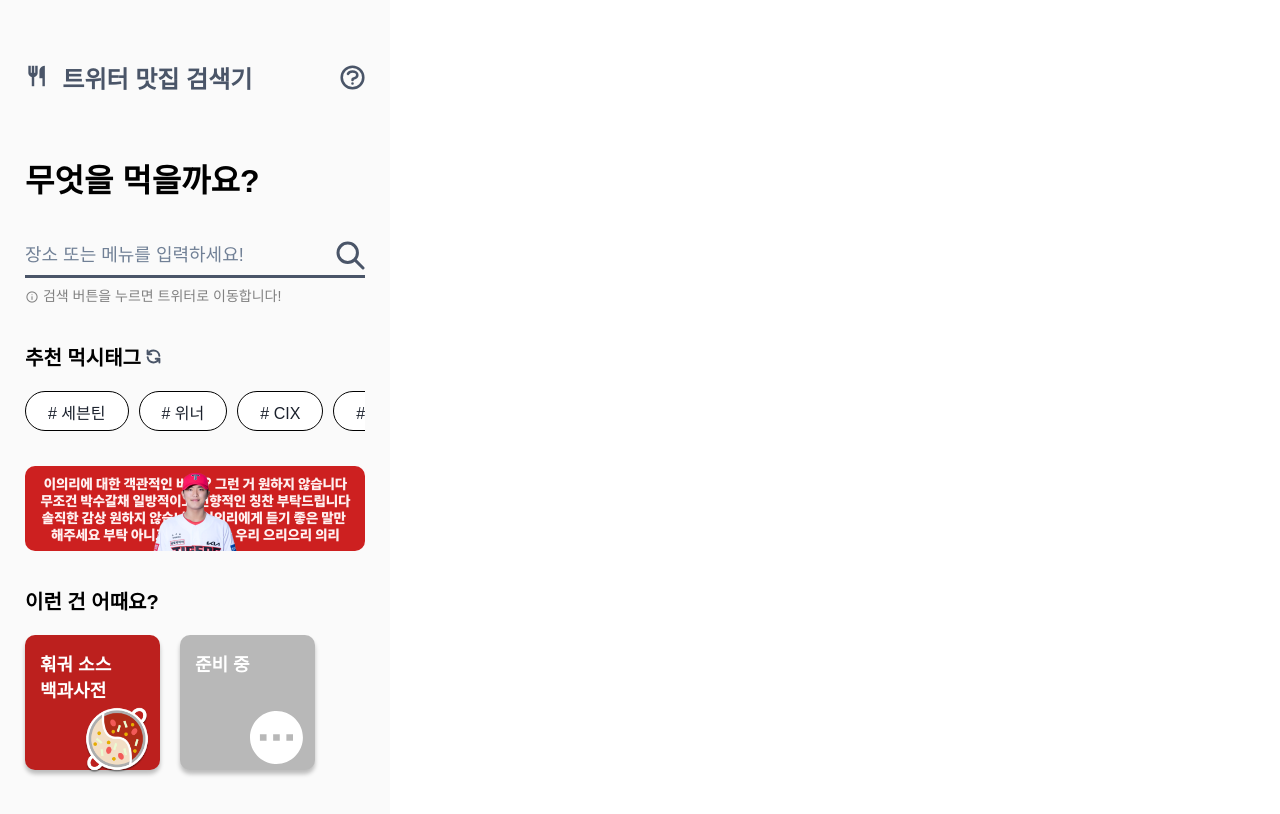
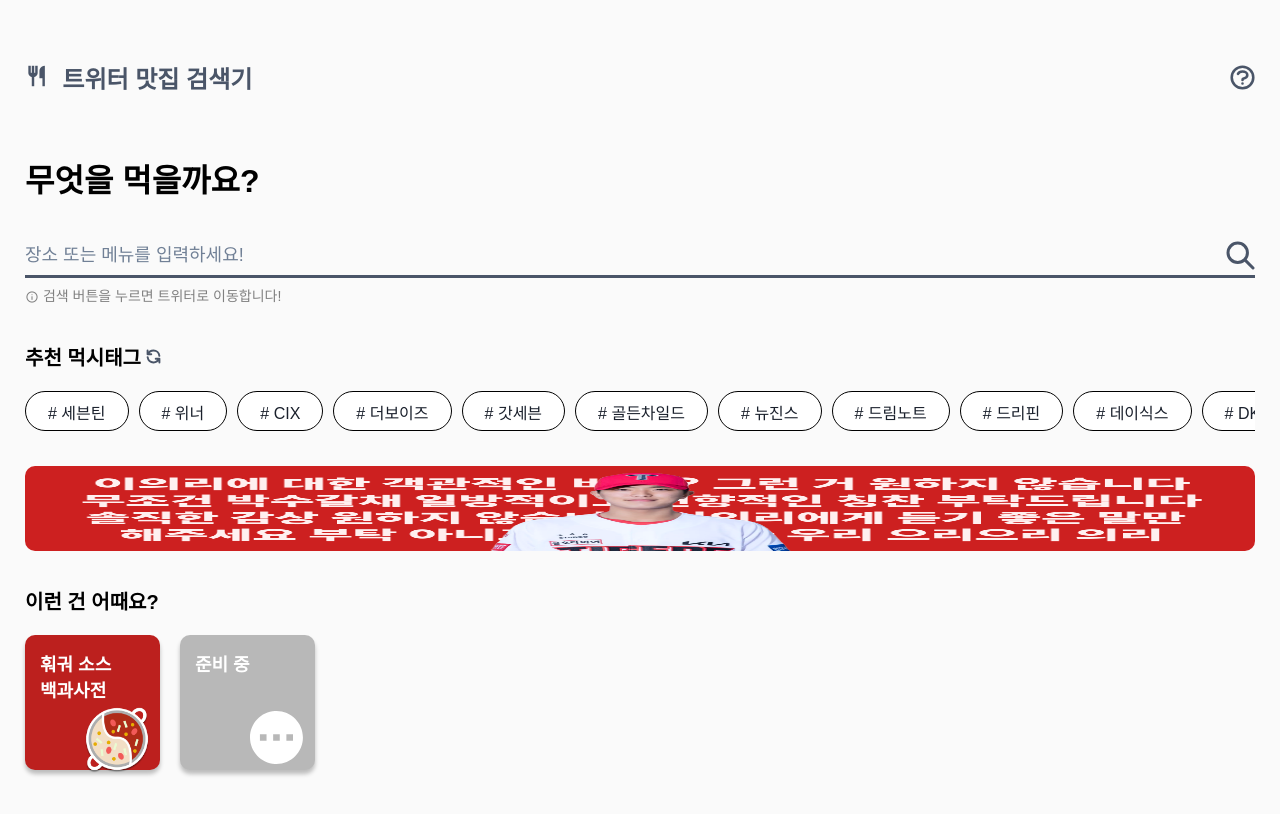
Before and after one commit to innerstella/new-twitter-michelin, a React (Create React App) app: page / in a window 1280 px wide. Shown: the top 814 px of the page. Built offline with nearby package versions, Linux system fonts and the light colour scheme.

Commit message:
💄 너비 수정

```diff
--- a/src/pages/home/components/Banner.tsx
+++ b/src/pages/home/components/Banner.tsx
@@ -39,6 +39,6 @@
   .banner {
     height: 85px;
     border-radius: 10px;
-    width: 340px;
+    width: 100%;
   }
 `;
--- a/src/pages/home/index.tsx
+++ b/src/pages/home/index.tsx
@@ -17,6 +17,7 @@
         <div className="margin35"></div>
         <Group />
         <div className="margin35"></div>
+
         <Banner />
         <div className="margin35"></div>
         <Content />
@@ -29,7 +30,7 @@
 export default HomePage;
 
 const MainContainer = styled.div`
-  width: 390px;
+  width: 100vw;
   height: 100%;
   padding: 0 25px;
   background-color: #fafafa;
```
Also changed, not shown: firebase.json (added), 1 other file (tests, documents, lock files or other folders).
